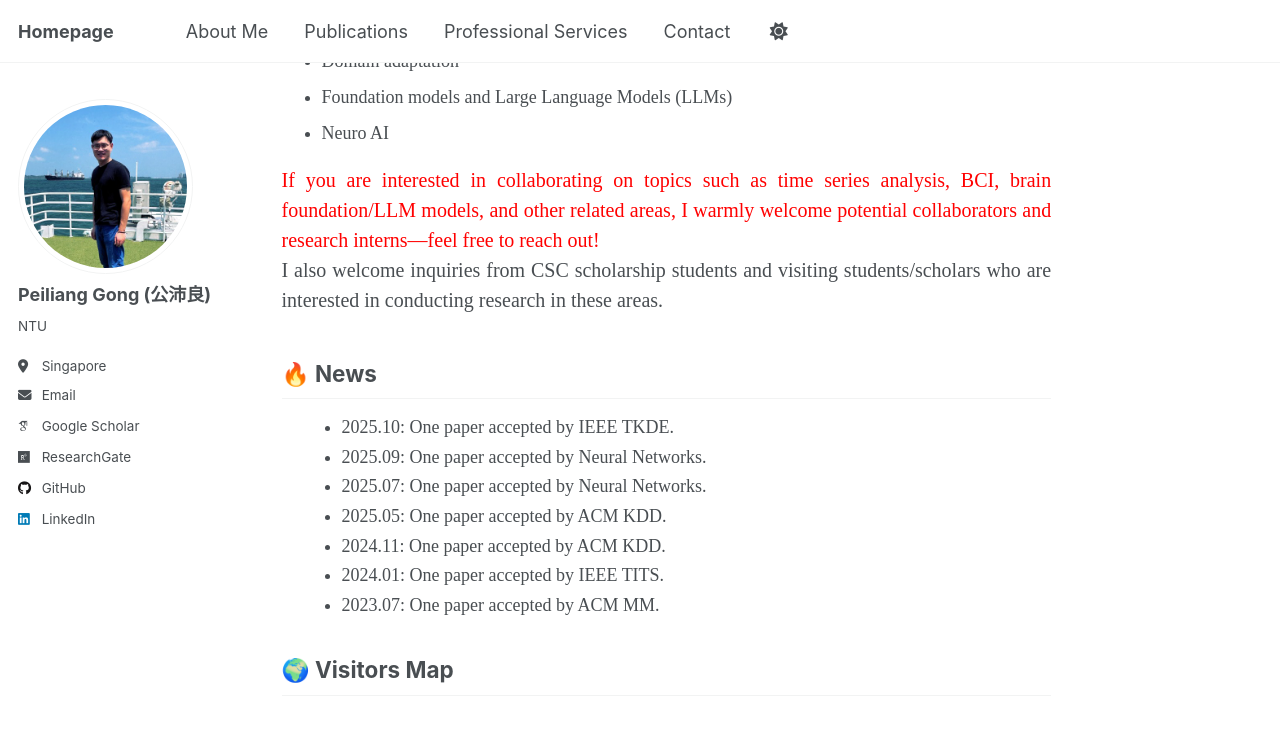
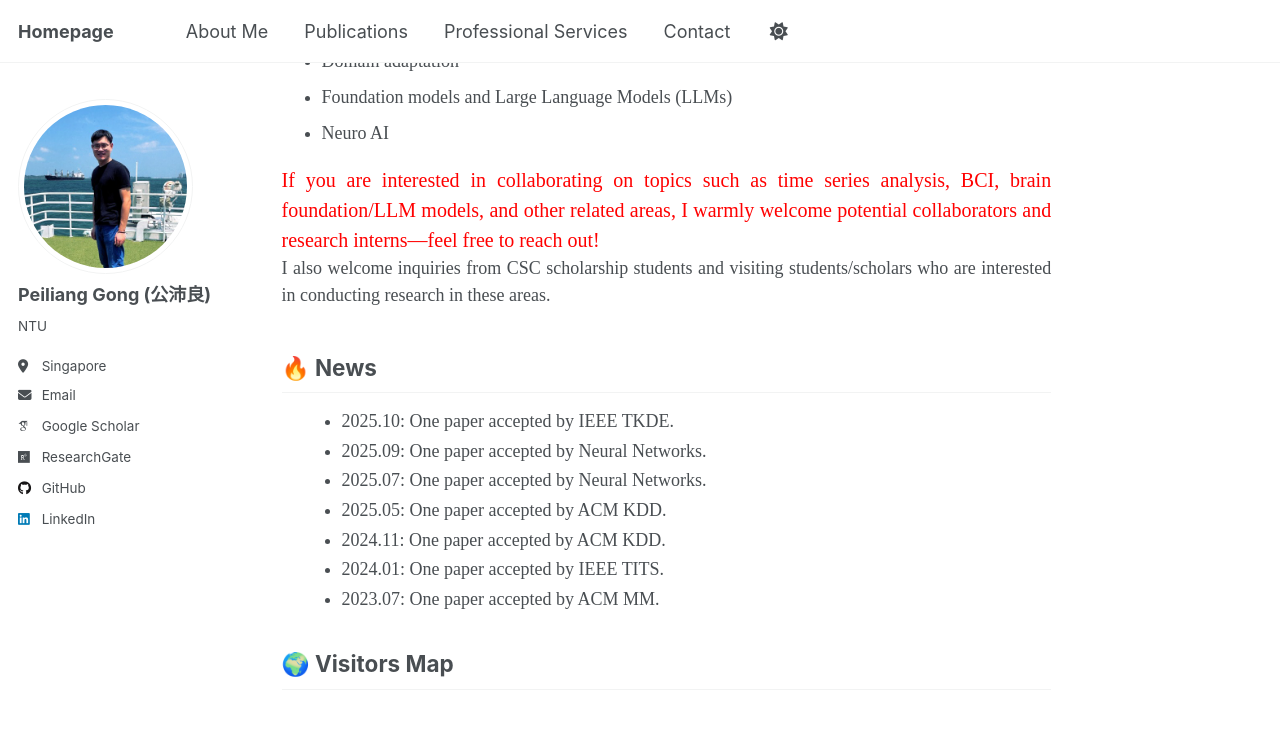
Before and after one commit to Tokenmw/Tokenmw.github.io, a Jekyll site: the page built from _pages/about.md, in a window 1280 px wide and 900 px high, scrolled down 374 px. Shown: the top 735 px of the window. Built offline with Jekyll 4.4.1, drawn with Linux system fonts in a browser that asks for light colours; some web fonts are replaced; a script that is not in the unit is left out.

Commit message:
Update about.md

```diff
--- a/_pages/about.md
+++ b/_pages/about.md
@@ -30,9 +30,9 @@ html {
 If you are interested in collaborating on topics such as time series analysis, BCI, brain foundation/LLM models, and other related areas, I warmly welcome potential collaborators and research interns—feel free to reach out!
 </div>
 
-<div style="font-family: 'Times New Roman', serif; font-size: 20px; text-align: justify;">
+<p>
 I also welcome inquiries from CSC scholarship students and visiting students/scholars who are interested in conducting research in these areas.
-</div>
+</p>
 
 <!-- News -->
 {% include_relative news.md %}
```
